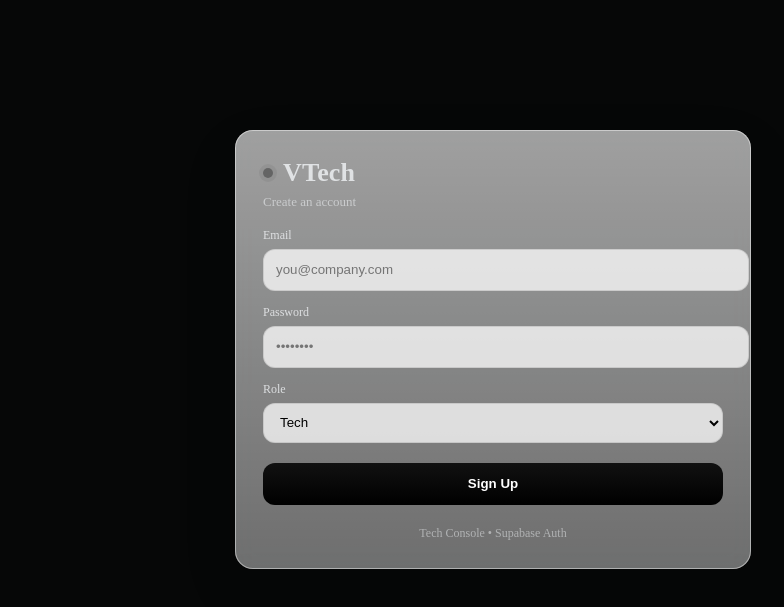
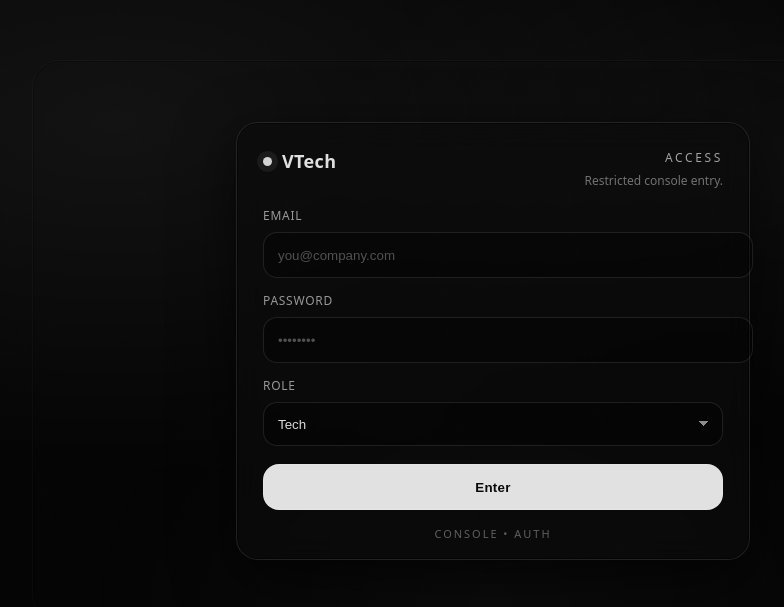
Before and after one commit to netwrrk/vtech, a Next.js app in the folder frontend/: page /sign-up in a window 1280 px wide. Shown: the part 107-714 px from the top of the page, without its empty margins (147-931 px from the left). Built offline with nearby package versions, Linux system fonts and the light colour scheme; no server answers.

Commit message:
Sign-In UI styling v1

```diff
--- a/frontend/app/sign-up/page.js
+++ b/frontend/app/sign-up/page.js
@@ -55,18 +55,23 @@ export default function Page() {
 
   return (
     <main className={styles.root}>
-      <div className={styles.card}>
+      <div className={styles.frame} aria-hidden="true" />
+      <section className={styles.card} aria-label="Authentication">
         <header className={styles.header}>
           <div className={styles.brand}>
             <span className={styles.dot} aria-hidden="true" />
             <h1 className={styles.title}>VTech</h1>
           </div>
-          <p className={styles.sub}>Create an account</p>
+
+          <div className={styles.meta}>
+            <p className={styles.sub}>Access</p>
+            <p className={styles.hint}>Restricted console entry.</p>
+          </div>
         </header>
 
         <form className={styles.form} onSubmit={handleSignUp}>
           <label className={styles.field}>
-            <span>Email</span>
+            <span className={styles.label}>Email</span>
             <input
               className={styles.input}
               type="email"
@@ -74,11 +79,13 @@ export default function Page() {
               onChange={(e) => setEmail(e.target.value)}
               placeholder="you@company.com"
               autoComplete="email"
+              inputMode="email"
+              required
             />
           </label>
 
           <label className={styles.field}>
-            <span>Password</span>
+            <span className={styles.label}>Password</span>
             <input
               className={styles.input}
               type="password"
@@ -86,32 +93,38 @@ export default function Page() {
               onChange={(e) => setPassword(e.target.value)}
               placeholder="••••••••"
               autoComplete="new-password"
+              required
             />
           </label>
 
           <label className={styles.field}>
-            <span>Role</span>
+            <span className={styles.label}>Role</span>
             <select
               className={styles.select}
               value={role}
               onChange={(e) => setRole(e.target.value)}
+              aria-label="Role"
             >
               <option value="tech">Tech</option>
               <option value="user">User</option>
             </select>
           </label>
 
-          {err ? <div className={styles.error}>{err}</div> : null}
+          {err ? (
+            <div className={styles.error} role="alert" aria-live="polite">
+              {err}
+            </div>
+          ) : null}
 
           <button className={styles.primary} type="submit" disabled={loading}>
-            {loading ? "Creating..." : "Sign Up"}
+            {loading ? "Authorizing…" : "Enter"}
           </button>
         </form>
 
         <footer className={styles.footer}>
-          <span className={styles.muted}>Tech Console • Supabase Auth</span>
+          <span className={styles.muted}>Console • Auth</span>
         </footer>
-      </div>
+      </section>
     </main>
   );
 }
--- a/frontend/app/sign-up/page.module.css
+++ b/frontend/app/sign-up/page.module.css
@@ -1,129 +1,211 @@
-.root {
-  min-height: 100vh;
-  display: grid;
-  place-items: center;
-  padding: 48px 18px;
+.root{
+  min-height:100vh;
+  display:grid;
+  place-items:center;
+  padding:40px 18px;
+  background:#050505;
+  position:relative;
+  overflow:hidden;
+  font-family: ui-sans-serif, system-ui, -apple-system, Segoe UI, Roboto, Helvetica, Arial, "Apple Color Emoji","Segoe UI Emoji";
 }
 
-.card {
-  width: 100%;
-  max-width: 460px;
-  border-radius: 18px;
-  padding: 28px;
-  background: linear-gradient(
-    180deg,
-    rgba(255, 255, 255, 0.62),
-    rgba(255, 255, 255, 0.42)
-  );
-  box-shadow:
-    0 22px 55px rgba(0, 0, 0, 0.10),
-    inset 0 0 0 1px rgba(255, 255, 255, 0.45);
-  backdrop-filter: blur(12px);
+/* atmosphere */
+.root::before{
+  content:"";
+  position:absolute; inset:0;
+  background:
+    radial-gradient(1200px 600px at 20% 25%, rgba(255,255,255,0.06), rgba(0,0,0,0) 60%),
+    radial-gradient(900px 500px at 75% 30%, rgba(255,255,255,0.04), rgba(0,0,0,0) 55%),
+    radial-gradient(700px 500px at 50% 80%, rgba(255,255,255,0.03), rgba(0,0,0,0) 60%);
+  pointer-events:none;
+  filter: blur(0.2px);
 }
 
-.header {
-  margin-bottom: 18px;
+.root::after{
+  content:"";
+  position:absolute; inset:-20%;
+  background-image:
+    linear-gradient(rgba(255,255,255,0.03) 1px, transparent 1px),
+    linear-gradient(90deg, rgba(255,255,255,0.03) 1px, transparent 1px);
+  background-size: 140px 140px;
+  opacity:0.12;
+  transform: rotate(-8deg);
+  pointer-events:none;
 }
 
-.brand {
-  display: flex;
-  align-items: center;
-  gap: 10px;
+/* subtle inner frame */
+.frame{
+  position:absolute;
+  width:min(920px, 92vw);
+  height:min(560px, 82vh);
+  border-radius:28px;
+  border:1px solid rgba(255,255,255,0.08);
+  box-shadow: 0 0 0 1px rgba(0,0,0,0.7) inset;
+  opacity:0.35;
+  pointer-events:none;
 }
 
-.dot {
-  width: 10px;
-  height: 10px;
-  border-radius: 999px;
-  background: rgba(0, 0, 0, 0.35);
-  box-shadow: 0 0 0 4px rgba(0, 0, 0, 0.06);
+.card{
+  width:min(460px, 92vw);
+  padding:26px 26px 18px;
+  border-radius:22px;
+  background: rgba(12,12,12,0.62);
+  border: 1px solid rgba(255,255,255,0.10);
+  box-shadow:
+    0 18px 60px rgba(0,0,0,0.65),
+    0 0 0 1px rgba(0,0,0,0.6) inset;
+  backdrop-filter: blur(14px);
+  -webkit-backdrop-filter: blur(14px);
+  position:relative;
 }
 
-.title {
-  margin: 0;
-  font-size: 26px;
-  letter-spacing: 0.2px;
+.header{
+  display:flex;
+  align-items:flex-start;
+  justify-content:space-between;
+  gap:16px;
+  margin-bottom:18px;
 }
 
-.sub {
-  margin: 6px 0 0;
-  opacity: 0.7;
-  font-size: 13px;
+.brand{
+  display:flex;
+  align-items:center;
+  gap:10px;
 }
 
-.form {
-  display: grid;
-  gap: 14px;
+.dot{
+  width:9px;
+  height:9px;
+  border-radius:999px;
+  background: rgba(255,255,255,0.82);
+  box-shadow: 0 0 0 6px rgba(255,255,255,0.06);
 }
 
-.field {
-  display: grid;
-  gap: 6px;
-  font-size: 12px;
+.title{
+  margin:0;
+  font-size:18px;
+  letter-spacing:0.35px;
+  color: rgba(255,255,255,0.88);
+  font-weight:560;
+}
+
+.meta{
+  text-align:right;
+}
+
+.sub{
+  margin:0;
+  font-size:12px;
+  letter-spacing:0.22em;
+  text-transform:uppercase;
+  color: rgba(255,255,255,0.62);
+}
+
+.hint{
+  margin:6px 0 0 0;
+  font-size:12px;
+  color: rgba(255,255,255,0.42);
+}
+
+.form{
+  display:flex;
+  flex-direction:column;
+  gap:14px;
+}
+
+.field{
+  display:flex;
+  flex-direction:column;
+  gap:8px;
+}
+
+.label{
+  font-size:12px;
+  letter-spacing:0.06em;
+  color: rgba(255,255,255,0.58);
+  text-transform:uppercase;
 }
 
 .input,
-.select {
-  height: 40px;
-  padding: 0 12px;
-  border-radius: 12px;
-  border: 1px solid rgba(0, 0, 0, 0.10);
-  background: rgba(255, 255, 255, 0.75);
-  outline: none;
+.select{
+  height:44px;
+  border-radius:14px;
+  padding: 0 14px;
+  background: rgba(0,0,0,0.35);
+  border: 1px solid rgba(255,255,255,0.10);
+  color: rgba(255,255,255,0.86);
+  outline:none;
+  transition: border-color 160ms ease, background 160ms ease, box-shadow 160ms ease;
+}
+
+.input::placeholder{
+  color: rgba(255,255,255,0.30);
 }
 
 .input:focus,
-.select:focus {
-  border-color: rgba(0, 0, 0, 0.28);
+.select:focus{
+  border-color: rgba(255,255,255,0.22);
+  box-shadow: 0 0 0 4px rgba(255,255,255,0.06);
+  background: rgba(0,0,0,0.42);
 }
 
-.primary {
-  margin-top: 6px;
-  height: 42px;
-  border-radius: 12px;
-  border: none;
-  cursor: pointer;
-  font-weight: 600;
-  background: linear-gradient(180deg, #111, #000);
-  color: #fff;
+.select{
+  appearance:none;
+  background-image:
+    linear-gradient(45deg, transparent 50%, rgba(255,255,255,0.55) 50%),
+    linear-gradient(135deg, rgba(255,255,255,0.55) 50%, transparent 50%);
+  background-position:
+    calc(100% - 18px) 18px,
+    calc(100% - 13px) 18px;
+  background-size: 5px 5px, 5px 5px;
+  background-repeat:no-repeat;
+  padding-right:34px;
 }
 
-.error {
-  font-size: 12px;
-  padding: 10px 12px;
-  border-radius: 12px;
-  background: rgba(255, 70, 70, 0.12);
-  border: 1px solid rgba(255, 70, 70, 0.22);
+.error{
+  border-radius:14px;
+  padding:10px 12px;
+  background: rgba(255,255,255,0.06);
+  border: 1px solid rgba(255,255,255,0.10);
+  color: rgba(255,255,255,0.78);
+  font-size:13px;
 }
 
-.meta {
-  display: flex;
-  justify-content: space-between;
-  align-items: center;
-  margin-top: 6px;
+.primary{
+  margin-top:4px;
+  height:46px;
+  border-radius:16px;
+  border: 1px solid rgba(255,255,255,0.14);
+  background: rgba(245,245,245,0.92);
+  color:#0a0a0a;
+  font-weight:650;
+  letter-spacing:0.02em;
+  cursor:pointer;
+  transition: transform 120ms ease, filter 120ms ease, background 160ms ease;
 }
 
-.muted {
-  opacity: 0.6;
-  font-size: 12px;
+.primary:hover{
+  filter: brightness(0.98);
 }
 
-.link {
-  border: none;
-  background: transparent;
-  cursor: pointer;
-  padding: 6px 8px;
-  border-radius: 10px;
-  font-size: 12px;
-  opacity: 0.75;
+.primary:active{
+  transform: translateY(1px);
 }
 
-.link:hover {
-  background: rgba(0, 0, 0, 0.06);
-  opacity: 1;
+.primary:disabled{
+  opacity:0.65;
+  cursor:not-allowed;
 }
 
-.footer {
-  margin-top: 18px;
-  text-align: center;
+.footer{
+  margin-top:16px;
+  display:flex;
+  justify-content:center;
 }
+
+.muted{
+  font-size:11px;
+  letter-spacing:0.18em;
+  text-transform:uppercase;
+  color: rgba(255,255,255,0.35);
+}
```
Also changed, not shown: frontend/app/sign-up/sign-in.html (deleted).
